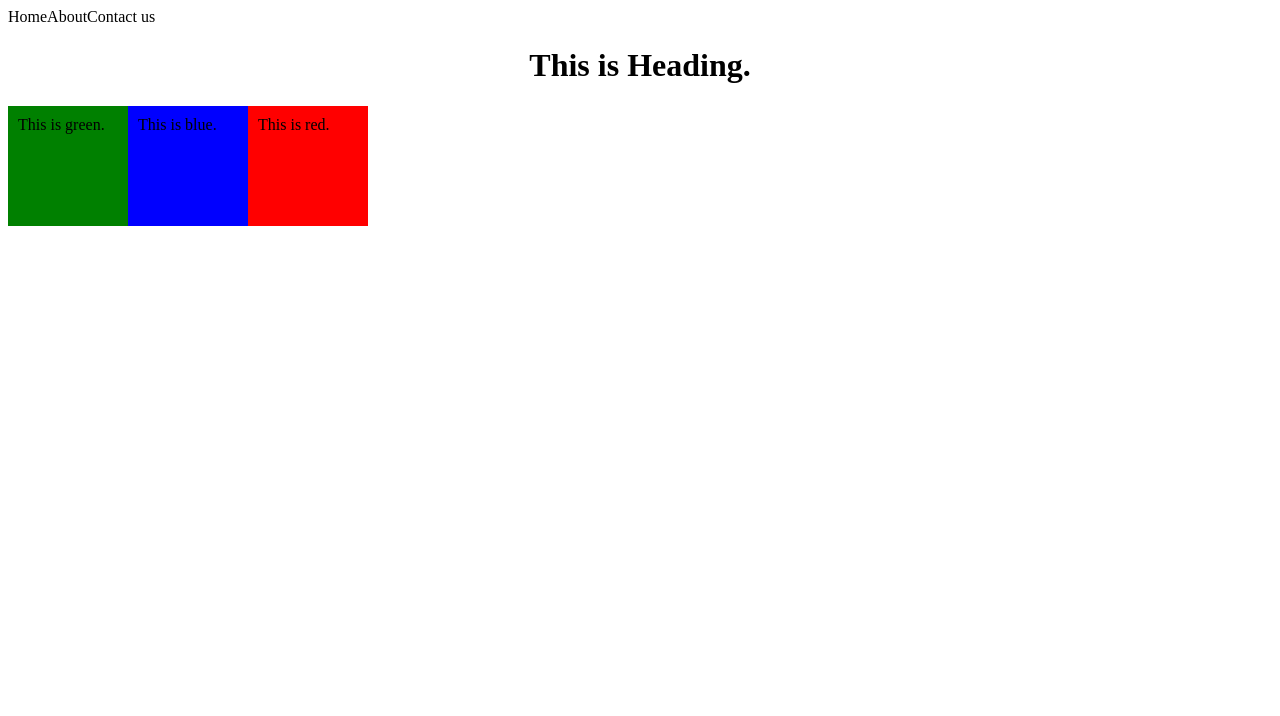
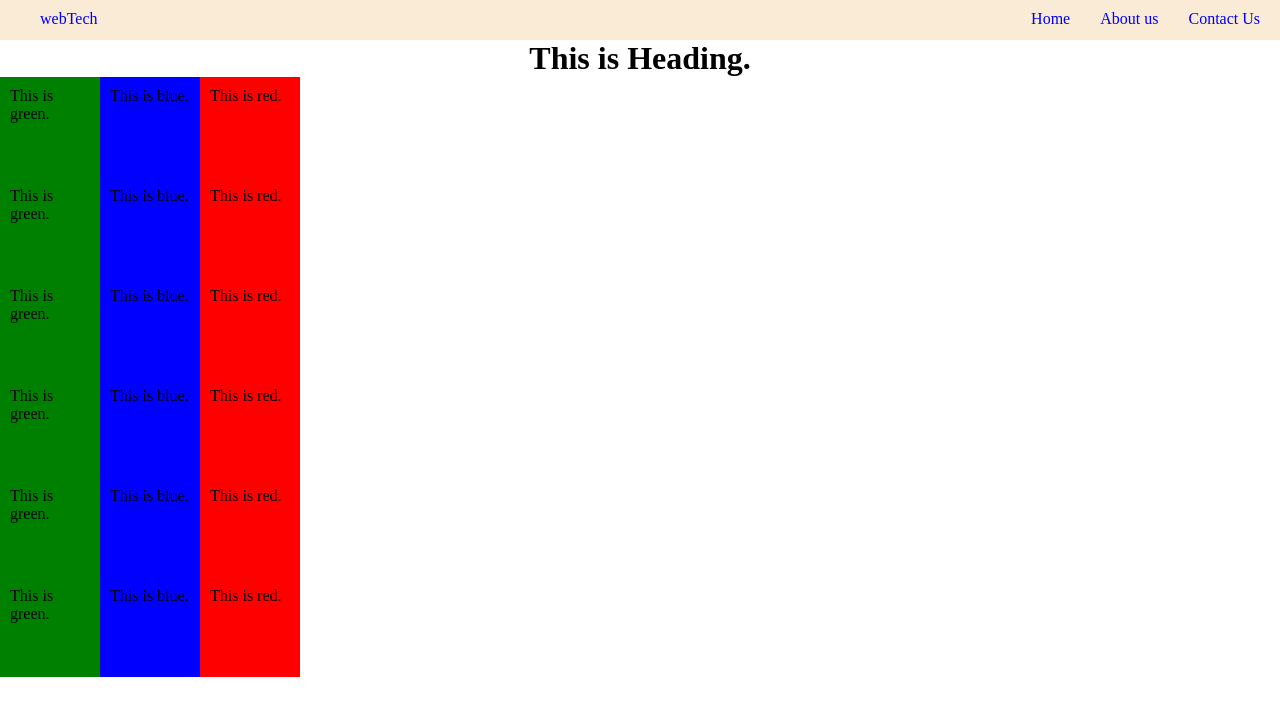
Before and after one commit to mister-aayush/webTech, a PHP site: page / in a window 1280 px wide. Shown: the top 716 px of the page. Run offline with PHP 8.4, Linux system fonts and the light colour scheme.

Commit message:
minor changes

```diff
--- a/index.html
+++ b/index.html
@@ -8,9 +8,15 @@
 </head>
 <body>
     <nav>
-        <div>Home </div>
-        <div>About</div>
-        <div>Contact us</div>
+        <div class="left-nav"><a href="#">webTech</a></div>
+        <div class="right-nav">
+            <ul>
+                <li><a href="#">Home</a></li>
+                <li><a href="#">About us</a></li>
+                <li><a href="#">Contact Us</a></li>
+            </ul>
+     </div>
+
     </nav>
     <h1>This is Heading. </h1>
     <div class="box">
@@ -18,5 +24,29 @@
         <div class="box2">This is blue.</div>
         <div class="box3">This is red.</div>
     </div>
+    <div class="box">
+        <div class="box1">This is green.</div>
+        <div class="box2">This is blue.</div>
+        <div class="box3">This is red.</div>
+    </div>
+    <div class="box">
+        <div class="box1">This is green.</div>
+        <div class="box2">This is blue.</div>
+        <div class="box3">This is red.</div>
+    </div><div class="box">
+        <div class="box1">This is green.</div>
+        <div class="box2">This is blue.</div>
+        <div class="box3">This is red.</div>
+    </div>
+    <div class="box">
+        <div class="box1">This is green.</div>
+        <div class="box2">This is blue.</div>
+        <div class="box3">This is red.</div>
+    </div>
+    <div class="box">
+        <div class="box1">This is green.</div>
+        <div class="box2">This is blue.</div>
+        <div class="box3">This is red.</div>
+    </div>
 </body>
 </html>
--- a/style.css
+++ b/style.css
@@ -1,7 +1,54 @@
+*{
+    box-sizing: border-box;
+    margin :0;
+    padding: 0;
+}
 nav{
     display:flex;
+    background-color: antiquewhite;
+    height: 40px;
+    gap: 20px;
+    justify-content: space-between;
+    padding-top: 10px;
+    position: sticky;
+}
+nav .left-nav{
+
+
+    margin-left: 20px;
+}
+nav .left-nav a{
+
+   text-decoration: none;
+    margin-left: 20px;
+}
+nav .left-nav a:hover{
+
+     color: black;
+     font-size: large;
+ }
+ nav .right-nav ul{
+    display: flex;
+    gap: 30px;
+    padding-right: 20px;
+
+ }
+nav .right-nav ul li  {
+
+    list-style: none;
+}
+nav .right-nav ul li a  {
+
+    text-decoration: none;
+}
+nav .right-nav ul li a:hover  {
+    font-size: small;
+    color: black;
 
 }
+
+
+
 h1{
     text-align: center;
 }
```
